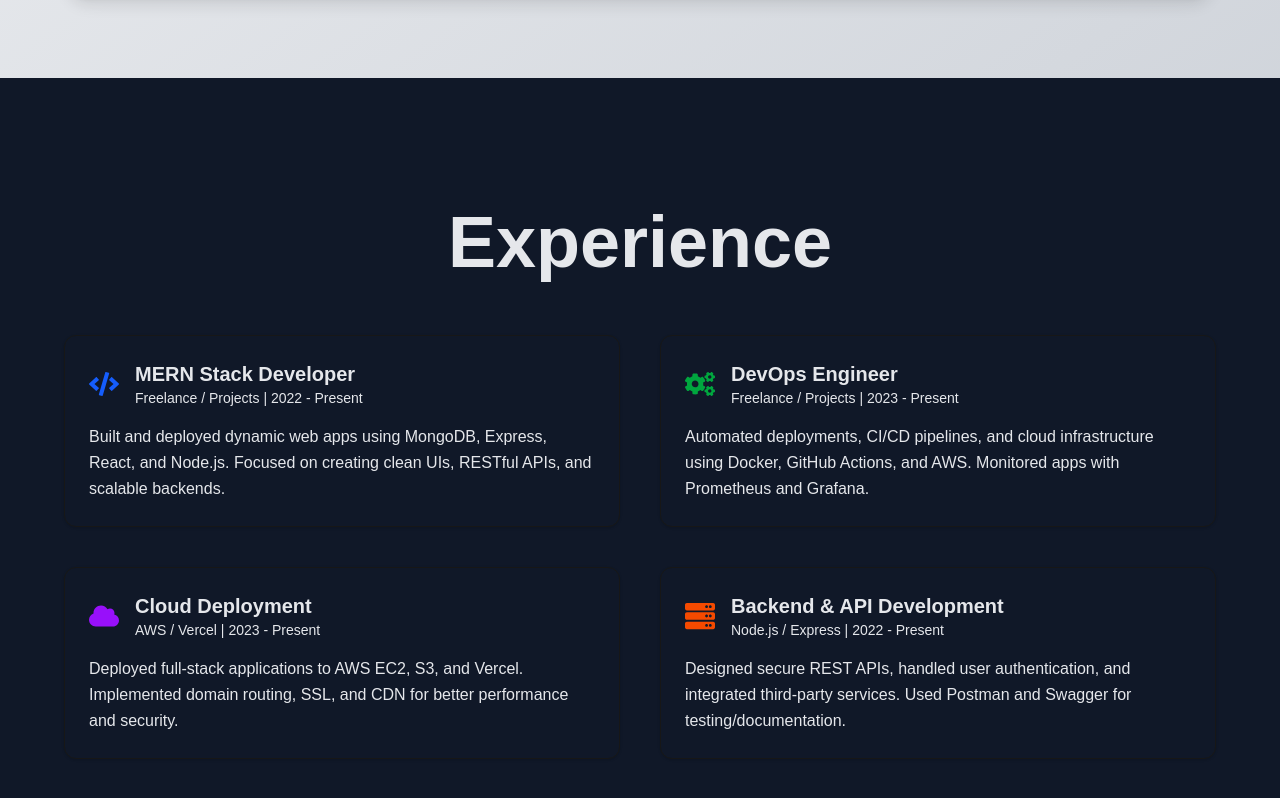
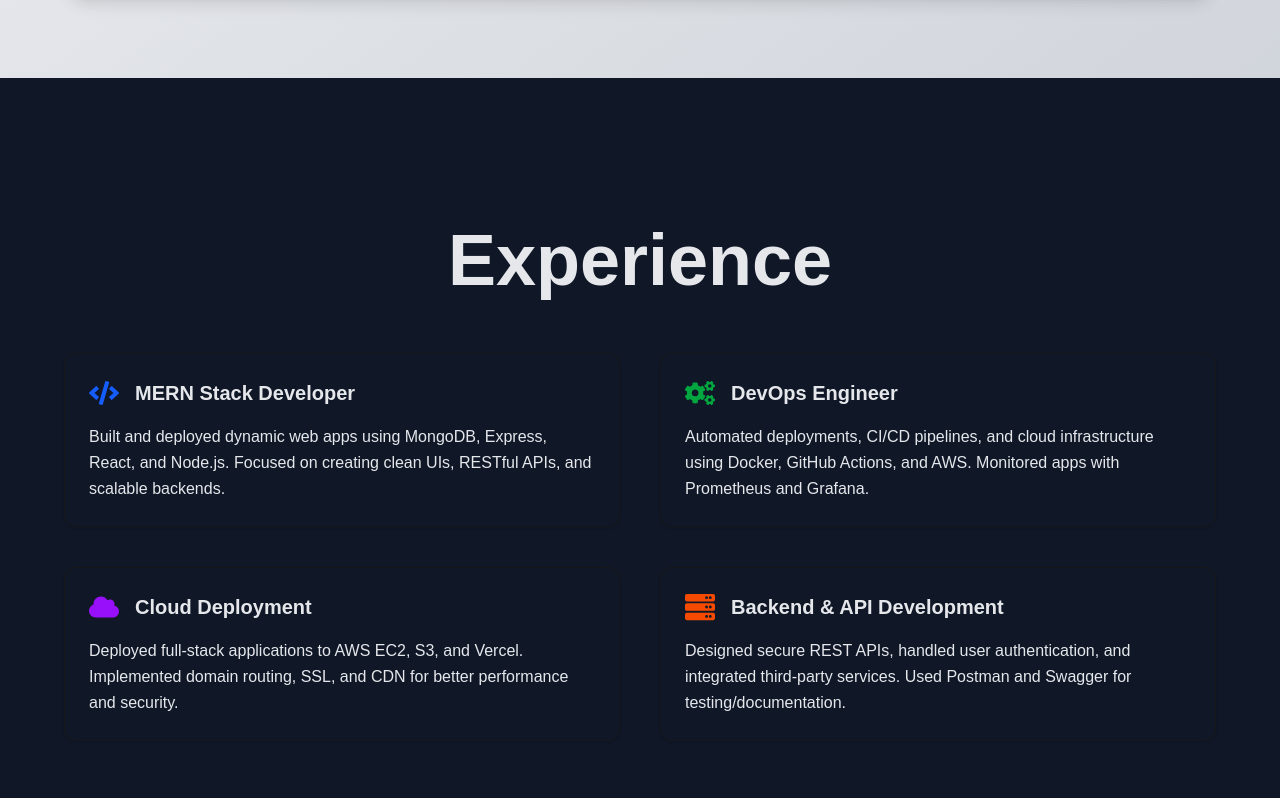
Before and after one commit to K-HALID007/portfolio-17-main, a Next.js app: page /aboutme in a window 1280 px wide. Shown: the part 1648-2446 px from the top of the page. Built offline with nearby package versions, Linux system fonts and the light colour scheme.

Commit message:
update experience.jsx

```diff
--- a/src/components/aboutme/experience/experience.jsx
+++ b/src/components/aboutme/experience/experience.jsx
@@ -4,34 +4,27 @@ import { motion } from "framer-motion";
 import { FaServer, FaCode, FaCogs, FaCloud } from "react-icons/fa";
 
 const experiences = [
+
   {
     title: "MERN Stack Developer",
-    company: "Freelance / Projects",
-    duration: "2022 - Present",
     description:
       "Built and deployed dynamic web apps using MongoDB, Express, React, and Node.js. Focused on creating clean UIs, RESTful APIs, and scalable backends.",
     icon: <FaCode className="text-blue-600 text-3xl" />,
   },
   {
     title: "DevOps Engineer",
-    company: "Freelance / Projects",
-    duration: "2023 - Present",
     description:
       "Automated deployments, CI/CD pipelines, and cloud infrastructure using Docker, GitHub Actions, and AWS. Monitored apps with Prometheus and Grafana.",
     icon: <FaCogs className="text-green-600 text-3xl" />,
   },
   {
     title: "Cloud Deployment",
-    company: "AWS / Vercel",
-    duration: "2023 - Present",
     description:
       "Deployed full-stack applications to AWS EC2, S3, and Vercel. Implemented domain routing, SSL, and CDN for better performance and security.",
     icon: <FaCloud className="text-purple-600 text-3xl" />,
   },
   {
     title: "Backend & API Development",
-    company: "Node.js / Express",
-    duration: "2022 - Present",
     description:
       "Designed secure REST APIs, handled user authentication, and integrated third-party services. Used Postman and Swagger for testing/documentation.",
     icon: <FaServer className="text-orange-600 text-3xl" />,
@@ -55,7 +48,7 @@ const cardVariants = {
 const Experience = () => {
   useEffect(() => {
     // Check if device is mobile/touch device
-    const isMobile = window.innerWidth <= 768 || 'ontouchstart' in window;
+    const isMobile = window.innerWidth <= 768 || "ontouchstart" in window;
 
     if (isMobile) {
       return;
@@ -168,12 +161,12 @@ const Experience = () => {
                   <h3 className="text-lg sm:text-xl font-semibold text-gray-200">
                     {exp.title}
                   </h3>
-                  <p className="text-xs sm:text-sm text-gray-200">
-                    {exp.company} | {exp.duration}
-                  </p>
+                  {/* Company and duration removed as requested */}
                 </div>
               </div>
-              <p className="text-sm sm:text-base text-gray-200 leading-relaxed">{exp.description}</p>
+              <p className="text-sm sm:text-base text-gray-200 leading-relaxed">
+                {exp.description}
+              </p>
             </motion.div>
           ))}
         </div>
```
